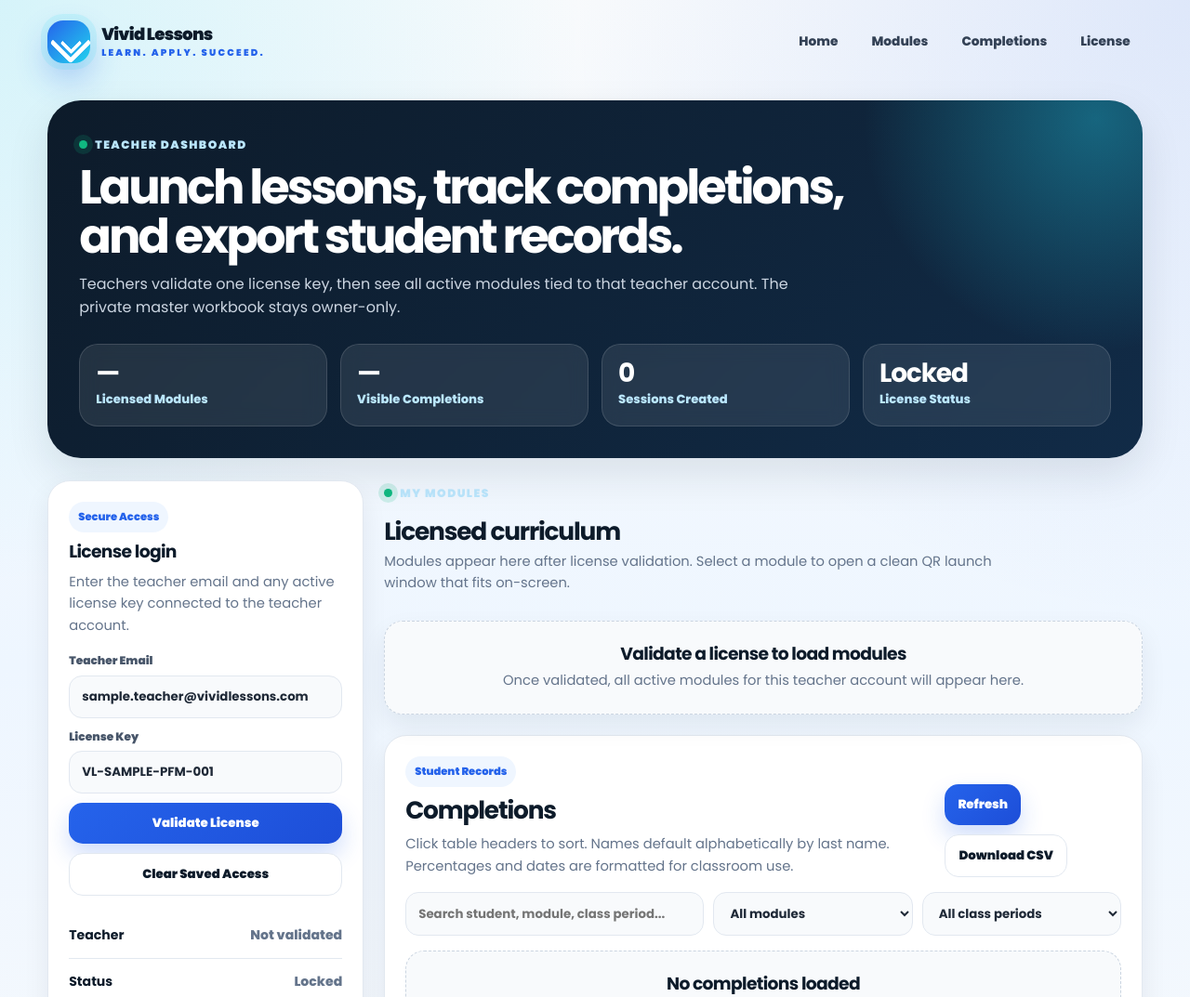
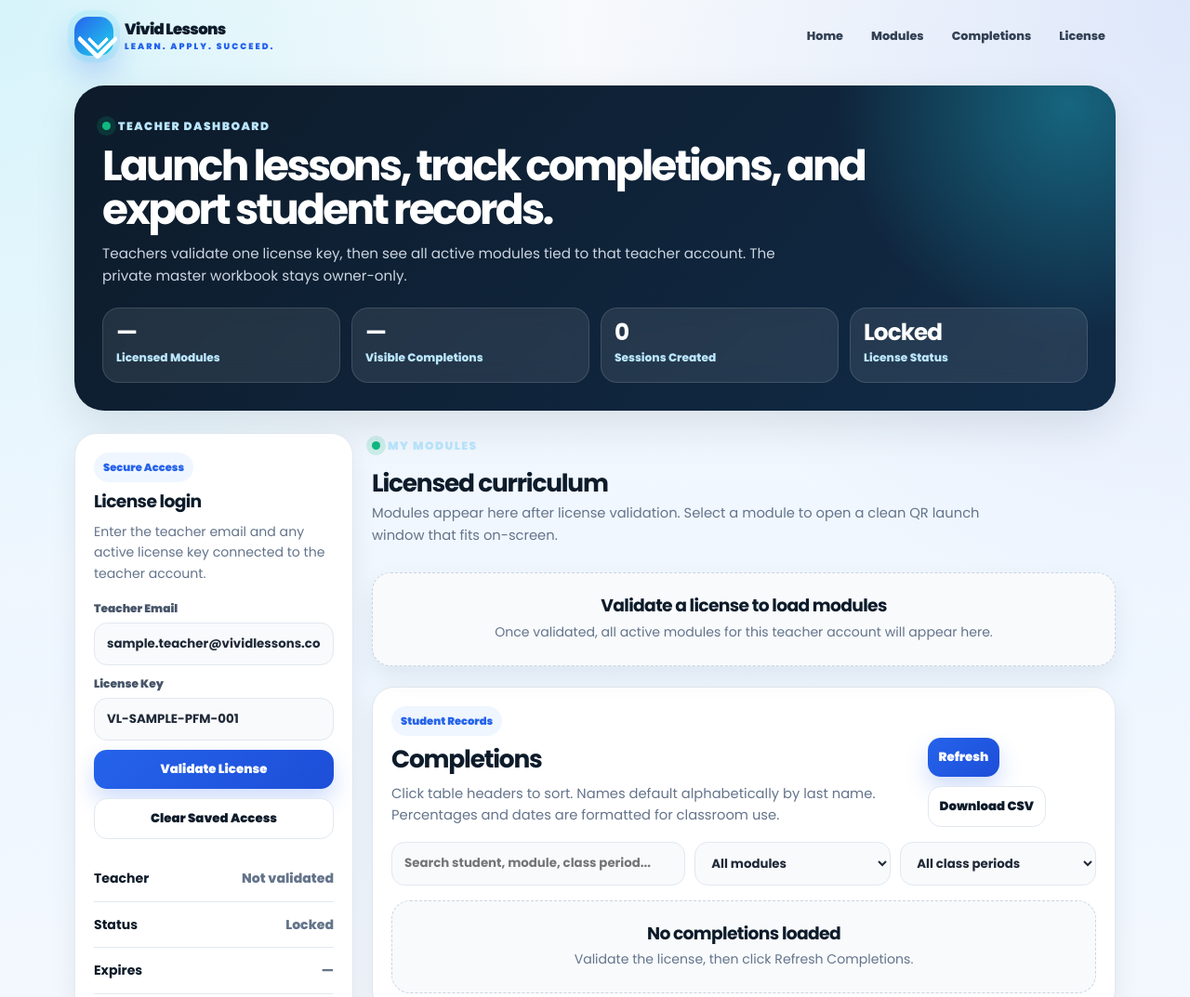
Before and after one commit to sky10210/vividlessons, a plain HTML site: page teacher-dashboard.html in a window 1280 px wide. Shown: the top 1073 px of the page at 93% size. Drawn offline with Linux system fonts and the light colour scheme.

Commit message:
Update teacher-dashboard.html

```diff
--- a/teacher-dashboard.html
+++ b/teacher-dashboard.html
@@ -37,43 +37,43 @@ body{
 body.modal-open{overflow:hidden}
 a{text-decoration:none;color:inherit}
 button,input,select{font-family:inherit}
-.nav{width:min(1240px,92%);margin:auto;padding:22px 0;display:flex;justify-content:space-between;align-items:center;gap:20px}
+.nav{width:min(1120px,92%);margin:auto;padding:18px 0;display:flex;justify-content:space-between;align-items:center;gap:18px}
 .brand{display:flex;align-items:center;gap:12px;font-weight:900;color:var(--navy)}
-.logo{width:46px;height:46px;border-radius:17px;background:linear-gradient(135deg,var(--blue),var(--cyan));position:relative;box-shadow:0 0 0 7px rgba(34,211,238,.12),0 16px 34px rgba(37,99,235,.32);flex:0 0 auto}
+.logo{width:42px;height:42px;border-radius:15px;background:linear-gradient(135deg,var(--blue),var(--cyan));position:relative;box-shadow:0 0 0 7px rgba(34,211,238,.12),0 16px 34px rgba(37,99,235,.32);flex:0 0 auto}
 .logo:before{content:"";position:absolute;width:27px;height:27px;border-left:5px solid white;border-bottom:5px solid white;transform:rotate(-45deg);border-radius:4px;top:8px;left:9px}
 .logo:after{content:"";position:absolute;width:13px;height:13px;border-left:4px solid white;border-bottom:4px solid white;transform:rotate(-45deg);border-radius:3px;top:16px;left:17px}
 .brand-copy{display:flex;flex-direction:column;line-height:1.05}
-.brand-name{font-size:1.13rem;letter-spacing:-.04em}
-.brand-tagline{margin-top:5px;font-size:.63rem;font-weight:900;letter-spacing:.22em;text-transform:uppercase;color:var(--blue)}
-.nav-links{display:flex;gap:10px;flex-wrap:wrap;justify-content:flex-end}
-.nav-links a{padding:10px 13px;border-radius:999px;color:#334155;font-size:.86rem;font-weight:800}
+.brand-name{font-size:1.03rem;letter-spacing:-.04em}
+.brand-tagline{margin-top:4px;font-size:.58rem;font-weight:900;letter-spacing:.22em;text-transform:uppercase;color:var(--blue)}
+.nav-links{display:flex;gap:8px;flex-wrap:wrap;justify-content:flex-end}
+.nav-links a{padding:9px 11px;border-radius:999px;color:#334155;font-size:.8rem;font-weight:800}
 .nav-links a:hover{background:white;color:var(--blue)}
-.dashboard{width:min(1240px,92%);margin:18px auto 64px}
-.hero{background:linear-gradient(135deg,var(--navy) 0%,#112B47 100%);color:white;border-radius:36px;padding:34px;box-shadow:var(--shadow);position:relative;overflow:hidden;margin-bottom:24px}
+.dashboard{width:min(1120px,92%);margin:14px auto 64px}
+.hero{background:linear-gradient(135deg,var(--navy) 0%,#112B47 100%);color:white;border-radius:32px;padding:30px;box-shadow:var(--shadow);position:relative;overflow:hidden;margin-bottom:24px}
 .hero:before{content:"";position:absolute;width:520px;height:520px;right:-210px;top:-240px;border-radius:999px;background:radial-gradient(circle,rgba(34,211,238,.36),transparent 68%)}
 .hero-inner{position:relative;z-index:2}
 .kicker{display:inline-flex;align-items:center;gap:8px;color:#BAE6FD;font-weight:900;text-transform:uppercase;letter-spacing:.12em;font-size:.76rem;margin-bottom:10px}
 .kicker:before{content:"";width:9px;height:9px;border-radius:50%;background:var(--emerald);box-shadow:0 0 0 6px rgba(16,185,129,.16)}
-.hero h1{font-size:clamp(2.1rem,4vw,3.7rem);line-height:1.03;letter-spacing:-.06em;margin-bottom:12px;max-width:880px}
-.hero p{color:#CBD5E1;max-width:820px;font-size:1rem}
-.stats{display:grid;grid-template-columns:repeat(4,1fr);gap:14px;margin-top:26px}
-.stat{background:rgba(255,255,255,.09);border:1px solid rgba(255,255,255,.13);border-radius:20px;padding:17px;backdrop-filter:blur(10px)}
-.stat strong{display:block;font-size:1.75rem;line-height:1;letter-spacing:-.04em}
-.stat span{color:#BAE6FD;font-weight:800;font-size:.82rem}
-.layout{display:grid;grid-template-columns:340px 1fr;gap:22px;align-items:start}
-.card{background:white;border:1px solid var(--border);border-radius:var(--radius);box-shadow:var(--shadow-soft);padding:22px}
+.hero h1{font-size:clamp(1.9rem,3.55vw,3.15rem);line-height:1.03;letter-spacing:-.06em;margin-bottom:12px;max-width:880px}
+.hero p{color:#CBD5E1;max-width:780px;font-size:.95rem}
+.stats{display:grid;grid-template-columns:repeat(4,1fr);gap:12px;margin-top:22px}
+.stat{background:rgba(255,255,255,.09);border:1px solid rgba(255,255,255,.13);border-radius:18px;padding:14px;backdrop-filter:blur(10px)}
+.stat strong{display:block;font-size:1.55rem;line-height:1;letter-spacing:-.04em}
+.stat span{color:#BAE6FD;font-weight:800;font-size:.76rem}
+.layout{display:grid;grid-template-columns:300px 1fr;gap:20px;align-items:start}
+.card{background:white;border:1px solid var(--border);border-radius:var(--radius);box-shadow:var(--shadow-soft);padding:20px}
 .sidebar{position:sticky;top:20px}
 .pill{display:inline-flex;width:max-content;align-items:center;gap:6px;background:#EFF6FF;color:var(--blue);border-radius:999px;padding:7px 10px;font-size:.72rem;font-weight:900;white-space:nowrap}
 .pill.success{background:#D1FAE5;color:#047857}.pill.warning{background:#FEF3C7;color:#92400E}.pill.dark{background:#E2E8F0;color:#0F172A}
 .card h2,.card h3{color:var(--navy);line-height:1.16;margin:10px 0;letter-spacing:-.035em}
-.card p{color:var(--muted);font-size:.92rem}
+.card p{color:var(--muted);font-size:.88rem}
 .status-row{display:flex;justify-content:space-between;gap:12px;border-bottom:1px solid var(--border);padding:13px 0;font-size:.88rem}
 .status-row:last-child{border-bottom:0}.status-row strong{color:var(--navy)}.status-row span{color:var(--muted);font-weight:800;text-align:right;word-break:break-word}
 .form-stack{display:grid;gap:10px;margin-top:16px}
 label{display:block;color:#475569;font-size:.76rem;font-weight:900;margin-bottom:6px}
 input,select{width:100%;padding:12px 13px;border-radius:14px;border:1px solid var(--border);background:#F8FAFC;font-weight:700;color:#1F2937}
 input:focus,select:focus{outline:3px solid rgba(37,99,235,.14);border-color:#93C5FD}
-.btn{border:0;cursor:pointer;border-radius:15px;padding:12px 14px;font-weight:900;display:inline-flex;justify-content:center;align-items:center;gap:8px;transition:.2s ease;text-align:center}
+.btn{border:0;cursor:pointer;border-radius:14px;padding:11px 12px;font-weight:900;display:inline-flex;justify-content:center;align-items:center;gap:8px;transition:.2s ease;text-align:center}
 .btn:hover{transform:translateY(-2px)}.btn:disabled{opacity:.55;cursor:not-allowed;transform:none}
 .btn-primary{background:linear-gradient(135deg,var(--blue),var(--blue-dark));color:white;box-shadow:0 12px 24px rgba(37,99,235,.22)}
 .btn-secondary{background:white;color:var(--navy);border:1px solid var(--border)}.btn-emerald{background:#DCFCE7;color:#166534}.btn-navy{background:var(--navy);color:white}
@@ -82,9 +82,9 @@ input:focus,select:focus{outline:3px solid rgba(37,99,235,.14);border-color:#93C
 .section-head h2{color:var(--navy);font-size:1.65rem;letter-spacing:-.045em}
 .section-head p{color:var(--muted);font-size:.92rem;max-width:660px}
 .module-grid{display:grid;grid-template-columns:1fr;gap:18px;margin-bottom:22px}
-.module-card{display:grid;grid-template-columns:1fr 260px;gap:18px;align-items:start}
+.module-card{display:grid;grid-template-columns:1fr 230px;gap:16px;align-items:start}
 .module-top{display:flex;justify-content:space-between;gap:14px;align-items:flex-start}
-.module-title h3{margin:7px 0 7px;font-size:1.38rem}
+.module-title h3{margin:6px 0 6px;font-size:1.22rem}
 .module-meta{display:flex;gap:8px;flex-wrap:wrap;margin-top:12px}
 .actions{display:grid;gap:9px}
 .session-panel{background:#F8FAFC;border:1px solid var(--border);border-radius:20px;padding:16px;margin-top:16px;display:none}
@@ -140,8 +140,8 @@ td{color:#334155;font-weight:700}
 .compact-link code{font-family:Poppins,sans-serif;font-size:.86rem;overflow:hidden;text-overflow:ellipsis;white-space:nowrap}
 .toast{position:fixed;right:18px;bottom:18px;background:var(--navy);color:white;padding:13px 16px;border-radius:14px;font-weight:900;opacity:0;transform:translateY(10px);transition:.2s ease;z-index:150;max-width:min(440px,90vw)}
 .toast.show{opacity:1;transform:translateY(0)}
-.footer{width:min(1240px,92%);margin:26px auto 48px;color:#64748B;font-size:.86rem;font-weight:700;display:flex;justify-content:space-between;gap:16px;flex-wrap:wrap}
-@media(max-width:1040px){.layout{grid-template-columns:1fr}.sidebar{position:static}.module-card{grid-template-columns:1fr}.stats{grid-template-columns:repeat(2,1fr)}.modal-main{grid-template-columns:280px 1fr}.qr-card img{width:230px;height:230px}}
+.footer{width:min(1120px,92%);margin:26px auto 48px;color:#64748B;font-size:.86rem;font-weight:700;display:flex;justify-content:space-between;gap:16px;flex-wrap:wrap}
+@media(max-width:1080px){.layout{grid-template-columns:1fr}.sidebar{position:static}.module-card{grid-template-columns:1fr}.stats{grid-template-columns:repeat(2,1fr)}.modal-main{grid-template-columns:280px 1fr}.qr-card img{width:230px;height:230px}}
 @media(max-width:760px){.modal-main{grid-template-columns:1fr}.session-modal{max-height:calc(100vh - 20px)}.qr-card img{width:220px;height:220px}}
 @media(max-width:680px){.nav{flex-direction:column;align-items:flex-start}.nav-links{justify-content:flex-start}.hero{padding:28px 24px;border-radius:30px}.stats,.filters{grid-template-columns:1fr}.section-head{display:block}.table-actions{margin-top:12px}.modal-backdrop{padding:10px}.session-modal{border-radius:24px;padding:20px}.modal-header{grid-template-columns:1fr}.launch-badge{width:max-content}.modal-actions{display:grid}.qr-card img{width:210px;height:210px}}
 </style>
@@ -1081,4 +1081,4 @@ updateSortMarks();
 </script>
 
 </body>
-</html>
+</html>html>
```
